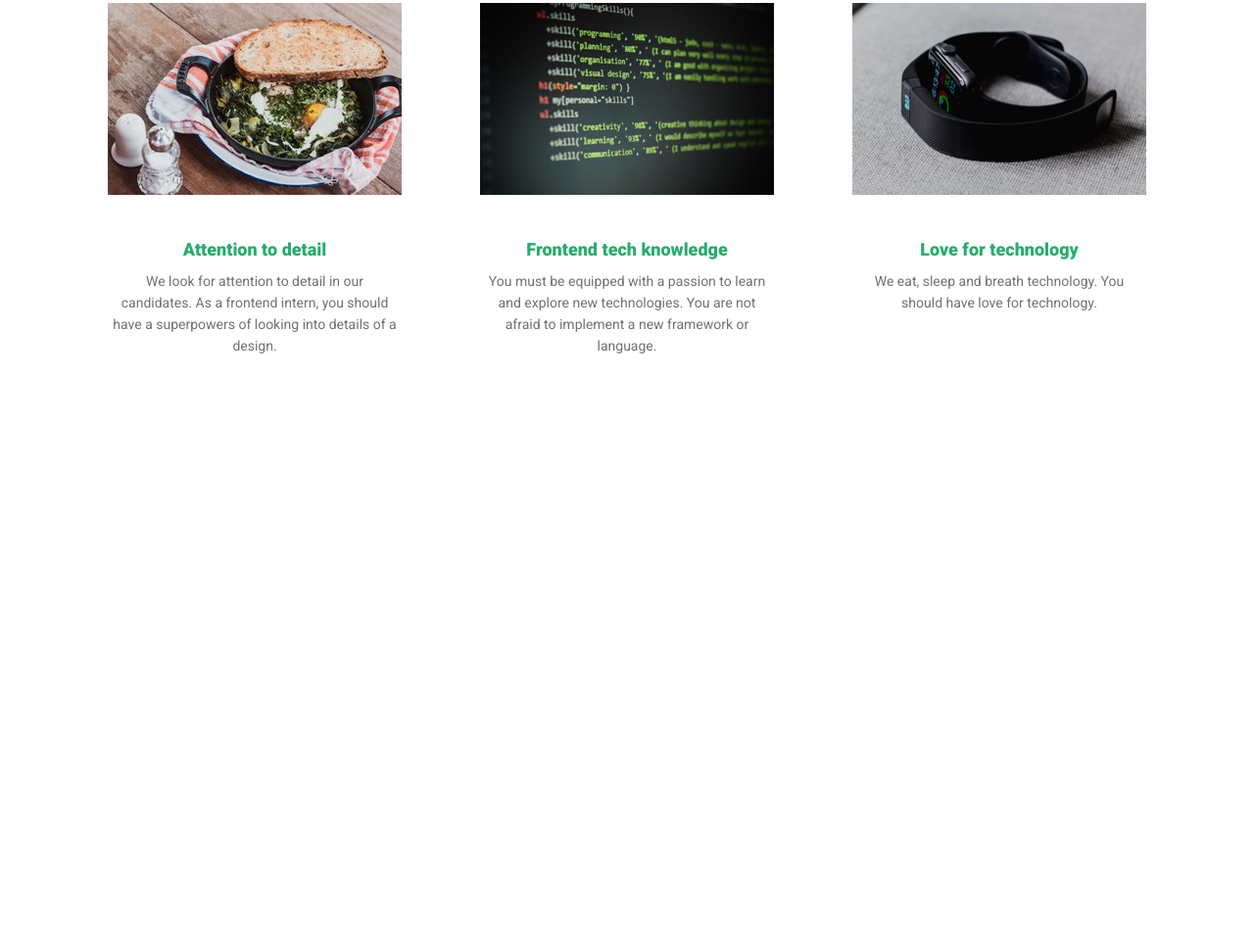
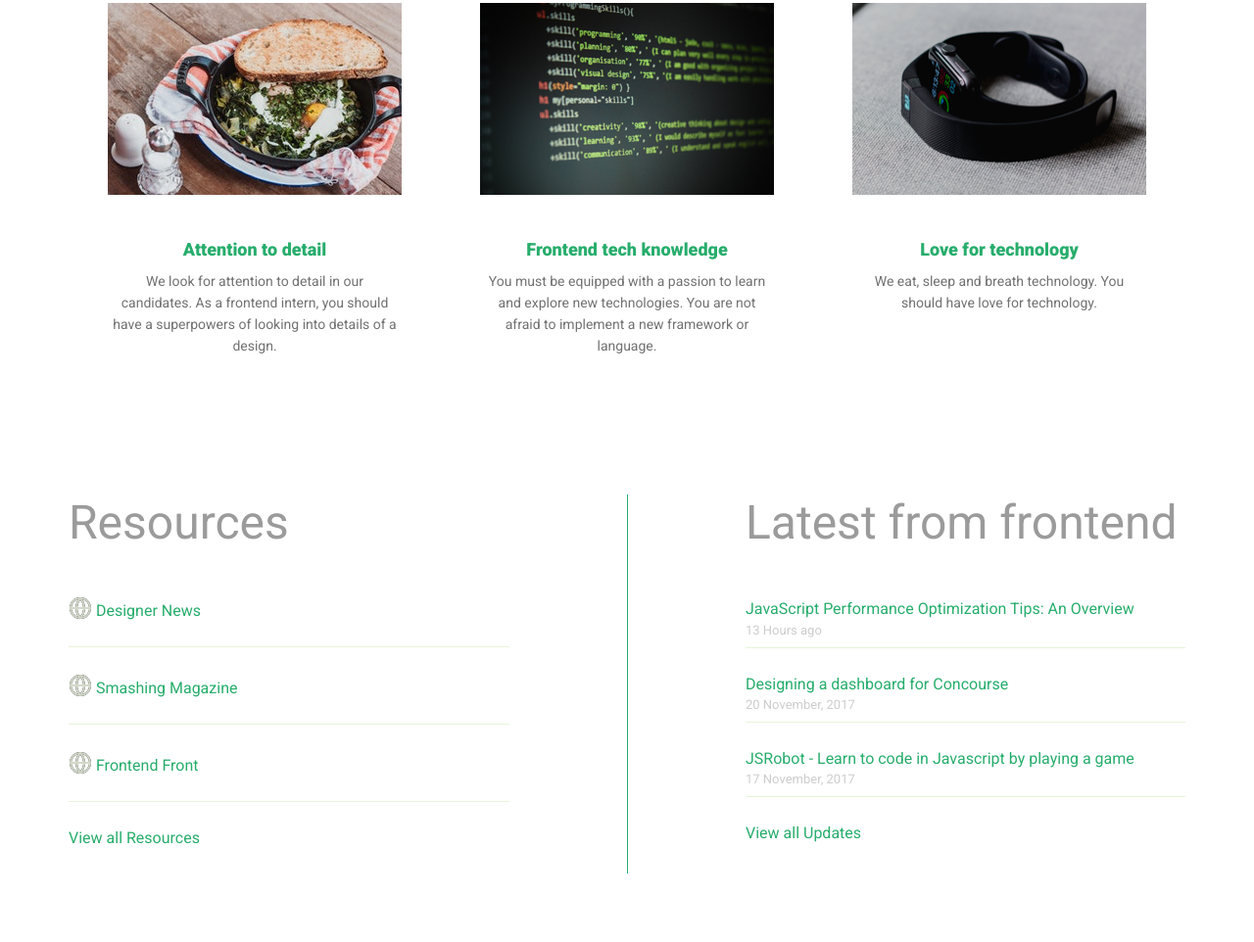
Before and after one commit to SajanKc/yipl-frontend, a plain HTML site: page index.html in a window 1280 px wide. Shown: the part 964-1926 px from the top of the page at 98% size. Before the commit the page ends 1399 px from the top, so only its background shows below. Drawn offline with Linux system fonts and the light colour scheme.

Commit message:
news section added

```diff
--- a/assets/css/style.css
+++ b/assets/css/style.css
@@ -64,7 +64,7 @@ a {
 }
 
 a:hover {
-  color: black;
+  color: #70c919;
 }
 
 img {
@@ -240,7 +240,8 @@ img {
 }
 
 .navbar__item .navbar__link img {
-  height: 16px;
+  height: 17px;
+  vertical-align: bottom;
 }
 
 .navbar__item .navbar__link {
@@ -319,3 +320,66 @@ img {
   color: #4a4a4a;
   opacity: 0.78;
 }
+
+/* News style */
+.news {
+  display: flex;
+}
+
+.news__resource {
+  width: 50%;
+  padding-right: 120px;
+}
+
+.news__blog {
+  width: 50%;
+  padding-left: 120px;
+  border-left: 1px solid #27ad6c;
+}
+
+.news__resource__head,
+.news__blog__head {
+  padding-bottom: 20px;
+}
+
+.news__resource__link,
+.news__blog__link {
+  display: inline-block;
+  color: #27ad6c;
+}
+
+.news__resource__item img {
+  vertical-align: bottom;
+}
+
+.news__resource__title,
+.news__blog__title {
+  font-size: 16px;
+  color: #27ad6c;
+}
+
+.news__resource__item {
+  padding: 27px 0;
+  width: 100%;
+  border-bottom: 1px solid rgba(136, 197, 66, 0.2);
+}
+
+.news__blog__item {
+  width: 100%;
+  border-bottom: 1px solid rgba(136, 197, 66, 0.2);
+  padding-top: 27px;
+  padding-bottom: 10px;
+}
+
+.news__resource__item:last-child,
+.news__blog__item:last-child {
+  border-bottom: none;
+}
+
+.news__blog__time {
+  display: block;
+  font-size: 13px;
+  margin-top: 4px;
+  opacity: 0.5;
+  color: #9b9b9b;
+}
--- a/index.html
+++ b/index.html
@@ -44,7 +44,7 @@
                 <h2 class="header__title mb-30">Are you frontend ninja?</h2>
                 <p class="header__desc mb-30 color-white">Frontend ninjas are the superheroes who bring life into
                     designs.<br />
-                    We're looking for fronted
+                    We're looking for frontend
                     ninjas with knack of amazing attention to <br /> detail. Are you one?
                 </p>
                 <button class="btn-all header__button">
@@ -105,6 +105,83 @@
         </div>
     </section>
 
+    <section class="section-all section__news">
+        <div class="wrapper">
+            <div class="news">
+                <div class="news__resource">
+                    <div class="news__resource__head">
+                        <h2 class="heading__font48">Resources</h1>
+                    </div>
+                    <div class="news__resource__body">
+                        <ul class="news__resource__menu">
+                            <li class="news__resource__item">
+                                <a class="news__resource__link" href="#"><img src="./assets/svg/globe.svg" alt="globe">
+                                    <span class="news__resource__title">Designer News</span>
+                                </a>
+                            </li>
+
+                            <li class="news__resource__item">
+                                <a class="news__resource__link" href="#"><img src="./assets/svg/globe.svg" alt="globe">
+                                    <span class="news__resource__title">Smashing Magazine</span>
+                                </a>
+                            </li>
+
+                            <li class="news__resource__item">
+                                <a class="news__resource__link" href="#"><img src="./assets/svg/globe.svg" alt="globe">
+                                    <span class="news__resource__title">Frontend Front</span>
+                                </a>
+                            </li>
+
+                            <li class="news__resource__item">
+                                <a class="news__resource__link" href="#">
+                                    <span class="news__resource__title">View all Resources</span>
+                                </a>
+                            </li>
+                        </ul>
+                    </div>
+                </div>
+
+                <div class="news__blog">
+                    <div class="news__blog__head">
+                        <h2 class="heading__font48">Latest from frontend</h1>
+                    </div>
+                    <div class="news__blog__body">
+                        <ul class="news__blog__menu">
+                            <li class="news__blog__item">
+                                <a class="news__blog__link" href="#">
+                                    <span class="news__blog__title">JavaScript Performance Optimization Tips: An
+                                        Overview<span>
+                                </a>
+                                <span class="news__blog__time">13 Hours ago</span>
+                            </li>
+
+                            <li class="news__blog__item">
+                                <a class="news__blog__link" href="#">
+                                    <span class="news__blog__title">Designing a dashboard for Concourse</span>
+                                </a>
+                                <span class="news__blog__time">20 November, 2017</span>
+                            </li>
+
+                            <li class="news__blog__item">
+                                <a class="news__blog__link" href="#">
+                                    <span class="news__blog__title">JSRobot - Learn to code in Javascript by playing a
+                                        game</span>
+                                </a>
+                                <span class="news__blog__time">17 November, 2017</span>
+                            </li>
+
+                            <li class="news__blog__item">
+                                <a class="news__blog__link" href="#">
+                                    <span class="news__blog__title">View all Updates</span>
+                                </a>
+                            </li>
+                        </ul>
+                    </div>
+                </div>
+            </div>
+        </div>
+    </section>
+
 </body>
 
 </html>
```
